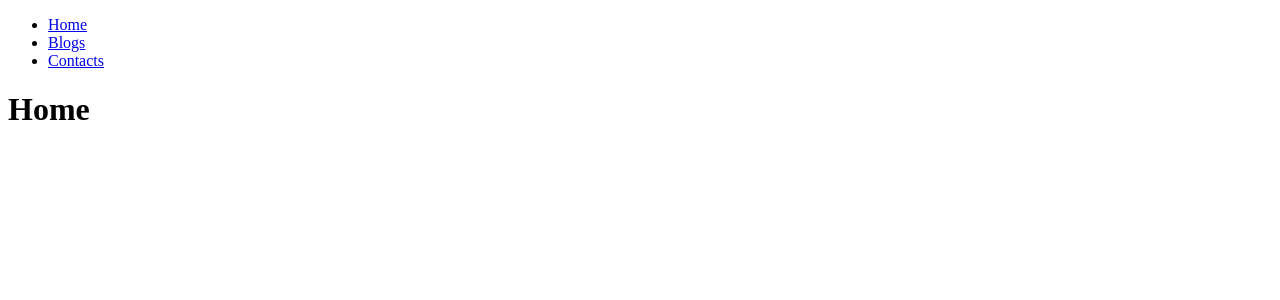
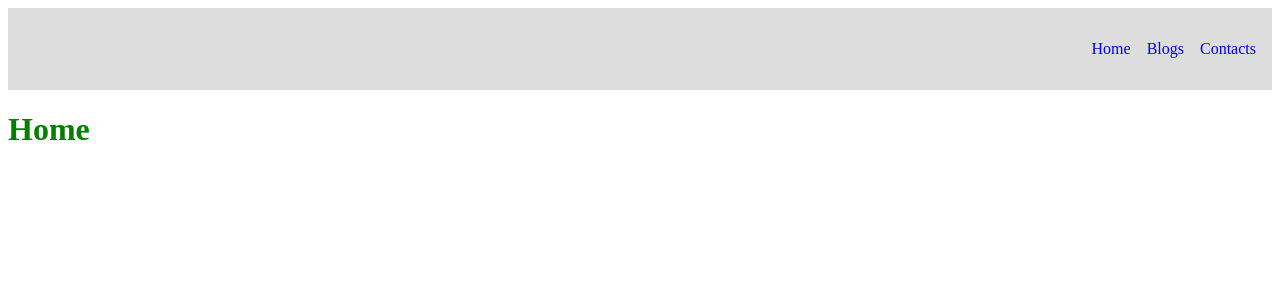
Before and after one commit to AaronSala/starter, a React (Create React App) app: page / in a window 1280 px wide. Shown: the top 300 px of the page. Built offline with nearby package versions, Linux system fonts and the light colour scheme.

Commit message:
more on styling

```diff
--- a/package.json
+++ b/package.json
@@ -9,6 +9,7 @@
     "react": "^18.2.0",
     "react-dom": "^18.2.0",
     "react-scripts": "5.0.1",
+    "sass": "^1.72.0",
     "web-vitals": "^2.1.4"
   },
   "scripts": {
--- a/src/pages/Home.js
+++ b/src/pages/Home.js
@@ -1,5 +1,11 @@
-const Home=()=> {
-  return <h1>Home</h1>;
-}
+const Home = () => {
+  return (
+    <>
+
+        <h1 className="header">Home</h1>
+
+    </>
+  );
+};
 
 export default Home;
--- a/src/pages/Layout.js
+++ b/src/pages/Layout.js
@@ -1,9 +1,10 @@
+import "./index.css";
 import { Outlet, Link } from "react-router-dom";
 
 const Layout = () => {
   return (
     <>
-      <nav>
+      <nav className="nav">
         <ul>
           <li>
             <Link to="/">Home</Link>
--- /dev/null
+++ b/src/pages/index.css
@@ -0,0 +1,41 @@
+
+
+.nav {
+    background: #444;
+    padding: 0;
+    margin: 0;
+    box-sizing: border-box;
+}
+
+
+ .header {
+     color: green;
+ }
+
+ .container {
+     background: #444;
+     width: 50%;
+     height: 50vh;
+ }
+
+ .nav {
+     display: flex;
+     justify-content: flex-end;
+     background: #ddd;
+ }
+
+ .nav ul {
+     padding: 1rem;
+     display: flex;
+     list-style: none;
+     justify-content: center;
+ }
+
+ .nav ul li {
+     margin-left: 1rem;
+     list-style: none;
+ }
+
+ .nav ul li a {
+          text-decoration: none;
+     }
```
Also changed, not shown: 1 other file (tests, documents, lock files or other folders).
